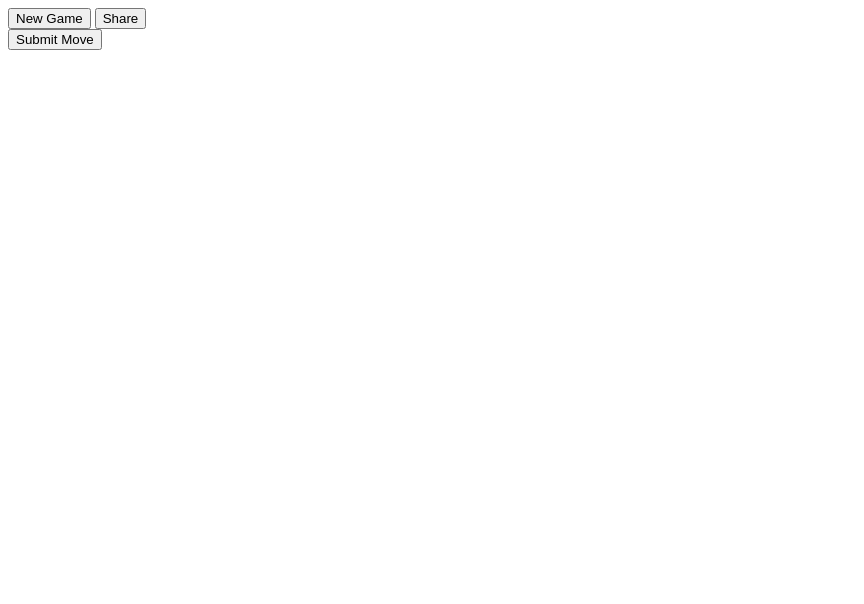
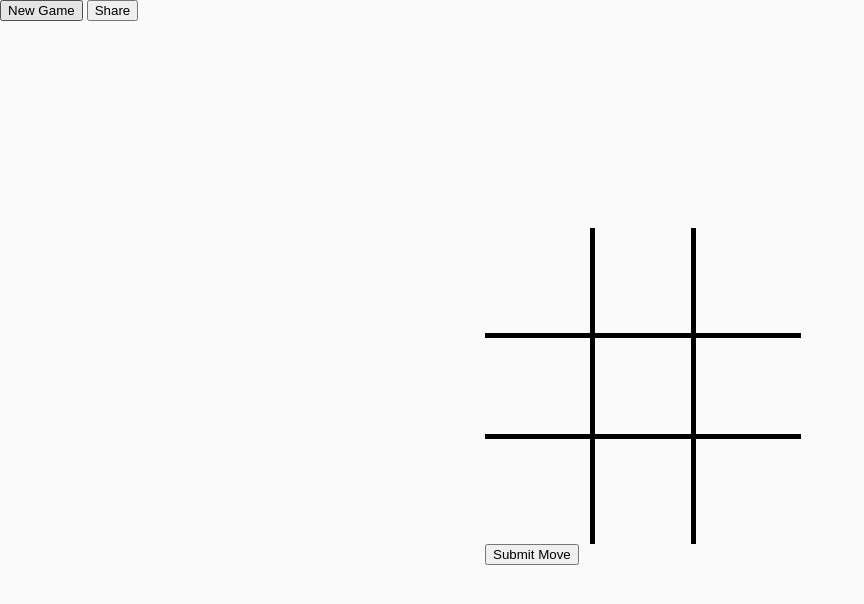
Before and after one commit to ReiNanashi/tic-tac-toe, a plain HTML site: page index.html in a window 1280 px wide. Shown: the whole page, without its empty margins (0-864 px from the left). Drawn offline with Linux system fonts and the light colour scheme.

Commit message:
Add styling to game board.

```diff
--- a/index.html
+++ b/index.html
@@ -1,6 +1,8 @@
 <!DOCTYPE html>
 <html>
-    <head></head>
+    <head>
+        <link rel="stylesheet" href="style.css">
+    </head>
     <body>
         <header>
             <nav>
@@ -10,17 +12,41 @@
         </header>
 
         <div class="game">
-            <div class="game-board">
-                <div id="cell-A1" class="cell rb bb"></div>
-                <div id="cell-B1" class="cell lb rb bb"></div>
-                <div id="cell-C1" class="cell lb bb"></div>
-                <div id="cell-A2" class="cell rb tp bb"></div>
-                <div id="cell-B2" class="cell lb rb tb bb"></div>
-                <div id="cell-C2" class="cell lb tb bb"></div>
-                <div id="cell-A3" class="cell rb tb"></div>
-                <div id="cell-B3" class="cell lb rb tb"></div>
-                <div id="cell-C3" class="cell lb tb"></div>
-            </div>
+            <table class="game-board">
+                <tr>
+                    <td class="rb bb">
+                        <div id="cell-A1" class="cell top-row left-col"></div>
+                    </td>
+                    <td class="lb rb bb">
+                        <div id="cell-B1" class="cell top-row"></div>
+                    </td>
+                    <td class="lb bb">
+                        <div id="cell-C1" class="cell top-row right-col"></div>
+                    </td>
+                </tr>
+                <tr>
+                    <td class="rb tp bb">
+                        <div id="cell-A2" class="cell left-col"></div>
+                    </td>
+                    <td class="lb rb tb bb">
+                        <div id="cell-B2" class="cell"></div>
+                    </td>
+                    <td class="lb tb bb">
+                        <div id="cell-C2" class="cell right-col"></div>
+                    </td>
+                </tr>
+                <tr>
+                    <td class="rb tb">
+                        <div id="cell-A3" class="cell bottom-row left-col"></div>
+                    </td>
+                    <td class="lb rb tb">
+                        <div id="cell-B3" class="cell bottom-row"></div>
+                    </td>
+                    <td class="lb tb">
+                        <div id="cell-C3" class="cell bottom-row right-col"></div>
+                    </td>
+                </tr>
+            </table>
             <button>Submit Move</button>
         </div>
     </body>
--- a/style.css
+++ b/style.css
@@ -7,6 +7,52 @@ html, body {
     background-color: rgb(250, 250, 250);
 }
 header {
-    height: 400;
+    height: 100px;
     max-height: 30%;
 }
+
+.game {
+    width: 310px;
+    height: 310px;
+    margin: 128px auto 0 auto;
+}
+
+table, tr, td {
+    border-collapse: collapse;
+    border-color: rgba(50,50,50,100);
+    padding: 0;
+    background-color: rgb(250, 250, 250);
+}
+.rb {
+    border-right: 5px solid;
+}
+.lb {
+    border-left: 5px solid;
+}
+.tb {
+    border-top: 5px solid;
+}
+.bb {
+    border-bottom: 5px solid;
+}
+
+.cell {
+    width: 80px;
+    height: 80px;
+    margin: 8px;
+}
+.cell:hover {
+    background-color: #D6d6d6;
+}
+.top-row {
+    margin-top: 17px;
+}
+.bottom-row {
+    margin-bottom: 17px;
+}
+.left-col {
+    margin-left: 17px;
+}
+.right-col {
+    margin-right: 17px;
+}
```
